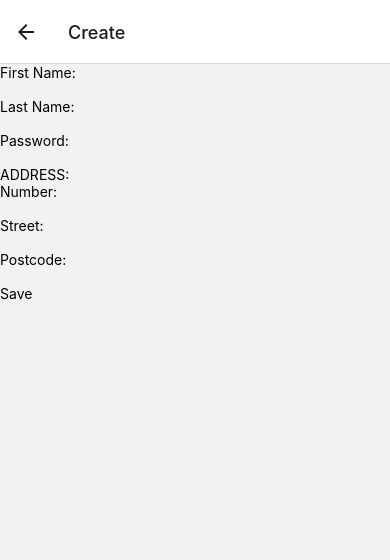
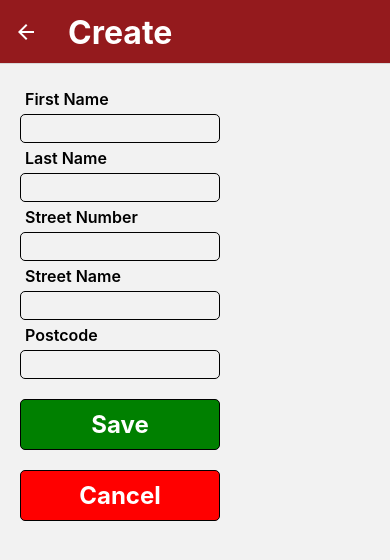
Before and after one commit to akkadaya/roi-contact-app, a React Native app in the folder roi-contacts-frontend/: screen /Create in a window 390 px wide. Shown: the top 560 px of the page. Built offline with nearby package versions, Linux system fonts and the light colour scheme; no server answers.

Commit message:
refactor

```diff
--- a/roi-contacts-frontend/App.js
+++ b/roi-contacts-frontend/App.js
@@ -1,6 +1,6 @@
 import { NavigationContainer } from '@react-navigation/native'
 import { createNativeStackNavigator } from '@react-navigation/native-stack'
-import { StyleSheet } from 'react-native'
+import { SafeAreaView, StatusBar, StyleSheet } from 'react-native'
 import { ThemeContext } from './ThemeContext'
 import { Screens } from './screens/index'
 
@@ -8,9 +8,13 @@ const Stack = createNativeStackNavigator()
 
 const App = () => {
     return (
-        <ThemeContext.Provider value={style}>
+        <ThemeContext.Provider value={styles}>
+            <SafeAreaView style={styles.safeAreaView}>
                 <NavigationContainer>
-                <Stack.Navigator initialRouteName='List'>
+                    <Stack.Navigator
+                        initialRouteName='List'
+                        screenOptions={styles.screenOptions}
+                    >
                         {/* <Stack.Screen
                         name='Login'
                         component={Login}
@@ -18,9 +22,6 @@ const App = () => {
                         <Stack.Screen
                             name='List'
                             component={Screens.List}
-                        // options={{
-                        //     headerTitleAlign: 'center'
-                        // }}
                         />
                         <Stack.Screen
                             name='Create'
@@ -40,6 +41,7 @@ const App = () => {
                         />
                     </Stack.Navigator>
                 </NavigationContainer>
+            </SafeAreaView>
         </ThemeContext.Provider>
     )
 }
@@ -77,8 +79,25 @@ export default App
 //     )
 // }
 
-const style = StyleSheet.create({
+const styles = StyleSheet.create({
+    safeAreaView: {
+        flex: 1,
+        marginTop: StatusBar.currentHeight || 0,
+        backgroundColor: '#941a1d',
+        justifyContent: 'center'
+        // alignItems: 'center'
+    },
     appBackground: {
-        backgroundColor: '#fff'
+        backgroundColor: '#fafafa'
+    },
+    screenOptions: {
+        headerStyle: {
+            backgroundColor: '#941a1d'
+        },
+        headerTintColor: '#fff',
+        headerTitleStyle: {
+            fontWeight: 'bold',
+            fontSize: 32
+        }
     }
 })
--- /dev/null
+++ b/roi-contacts-frontend/components/Button.jsx
@@ -0,0 +1,56 @@
+import { Pressable, StyleSheet, Text } from 'react-native'
+
+export const PrimaryButton = ({ onPress, label }) => {
+    return (
+        <Pressable
+            style={styles.primaryButton}
+            onPress={onPress}
+        >
+            <Text
+                style={styles.buttonLabel}
+                children={label}
+            />
+        </Pressable>
+    )
+}
+
+export const SecondaryButton = ({ onPress, label, style }) => {
+    return (
+        <Pressable
+            style={{ ...styles.secondaryButton, ...style }}
+            onPress={onPress}
+        >
+            <Text
+                style={styles.buttonLabel}
+                children={label}
+            />
+        </Pressable>
+    )
+}
+
+const styles = StyleSheet.create({
+    primaryButton: {
+        borderWidth: 1,
+        maxWidth: 200,
+        borderRadius: 5,
+        marginVertical: 10,
+        padding: 10,
+        alignItems: 'center',
+        backgroundColor: 'green',
+        marginTop: 20
+    },
+    secondaryButton: {
+        borderWidth: 1,
+        maxWidth: 200,
+        borderRadius: 5,
+        marginVertical: 10,
+        padding: 10,
+        alignItems: 'center',
+        backgroundColor: 'red'
+    },
+    buttonLabel: {
+        color: '#fff',
+        fontSize: 24,
+        fontWeight: '700'
+    }
+})
--- /dev/null
+++ b/roi-contacts-frontend/components/FormField.jsx
@@ -0,0 +1,28 @@
+import { StyleSheet, Text, TextInput, View } from 'react-native'
+
+export const FormField = ({ form, setForm, label, stateField }) => {
+    return (
+        <View>
+            <Text style={styles.label}>{label}</Text>
+            <TextInput
+                style={styles.textInput}
+                value={form[stateField]}
+                onChangeText={(text) => setForm((prev) => ({ ...prev, [stateField]: text }))}
+            />
+        </View>
+    )
+}
+
+const styles = StyleSheet.create({
+    label: {
+        fontSize: 16,
+        padding: 5,
+        fontWeight: '600'
+    },
+    textInput: {
+        maxWidth: 200,
+        borderRadius: 5,
+        borderWidth: 1,
+        padding: 5
+    }
+})
--- a/roi-contacts-frontend/screens/Create.js
+++ b/roi-contacts-frontend/screens/Create.js
@@ -1,27 +1,30 @@
 import { useNavigation } from '@react-navigation/native'
 import { useState } from 'react'
-import { Pressable, Text, TextInput, View } from 'react-native'
+import { ScrollView, StyleSheet, View } from 'react-native'
+import { PrimaryButton, SecondaryButton } from '../components/Button'
+import { FormField } from '../components/FormField'
 import { createPerson } from '../services'
 
 export const Create = () => {
     const navigation = useNavigation()
 
-    const [firstName, setFirstName] = useState('')
-    const [lastName, setLastName] = useState('')
-    const [password, setPassword] = useState('')
-    const [number, setNumber] = useState('')
-    const [street, setStreet] = useState('')
-    const [postcode, setPostcode] = useState('')
+    const [form, setForm] = useState({
+        firstName: '',
+        lastName: '',
+        password: '',
+        number: '',
+        street: '',
+        postcode: ''
+    })
 
-    const save = () => {
-        let data = {
-            firstName,
-            lastName,
-            password,
+    const onSave = () => {
+        const data = {
+            firstName: form.firstName,
+            lastName: form.lastName,
             address: {
-                number,
-                street,
-                postcode
+                number: form.number,
+                street: form.street,
+                postcode: form.postcode
             }
         }
 
@@ -30,44 +33,43 @@ export const Create = () => {
             .catch((e) => console.error('Error:', e))
     }
 
+    const fields = [
+        { label: 'First Name', stateField: 'firstName' },
+        { label: 'Last Name', stateField: 'lastName' },
+        { label: 'Street Number', stateField: 'number' },
+        { label: 'Street Name', stateField: 'street' },
+        { label: 'Postcode', stateField: 'postcode' }
+    ]
+
     return (
-        <View>
-            <Text>First Name:</Text>
-            <TextInput
-                value={firstName}
-                onChangeText={setFirstName}
-            />
+        <ScrollView>
+            <View style={styles.contentContainer}>
+                {fields.map((field, index) => (
+                    <FormField
+                        key={index}
+                        form={form}
+                        setForm={setForm}
+                        label={field.label}
+                        stateField={field.stateField}
+                    />
+                ))}
 
-            <Text>Last Name:</Text>
-            <TextInput
-                value={lastName}
-                onChangeText={setLastName}
-            />
-            <Text>Password:</Text>
-            <TextInput
-                value={password}
-                onChangeText={setPassword}
-            />
-            <Text>ADDRESS:</Text>
-            <Text>Number:</Text>
-            <TextInput
-                value={number}
-                onChangeText={setNumber}
-            />
-            <Text>Street:</Text>
-            <TextInput
-                value={street}
-                onChangeText={setStreet}
-            />
-            <Text>Postcode:</Text>
-            <TextInput
-                value={postcode}
-                onChangeText={setPostcode}
-            />
-
-            <Pressable onPress={save}>
-                <Text>Save</Text>
-            </Pressable>
-        </View>
+                <PrimaryButton
+                    label={'Save'}
+                    onPress={onSave}
+                />
+                <SecondaryButton
+                    label={'Cancel'}
+                    onPress={navigation.goBack}
+                />
+            </View>
+        </ScrollView>
     )
 }
+
+const styles = StyleSheet.create({
+    contentContainer: {
+        marginTop: 20,
+        marginLeft: 20
+    }
+})
--- a/roi-contacts-frontend/screens/Delete.js
+++ b/roi-contacts-frontend/screens/Delete.js
@@ -1,25 +1,40 @@
 import { useNavigation, useRoute } from '@react-navigation/native'
-import { Pressable, Text, View } from 'react-native'
+import { StyleSheet, Text, View } from 'react-native'
+import { PrimaryButton, SecondaryButton } from '../components/Button'
 
 export const Delete = () => {
     const route = useRoute()
-    let p = route.params
+    const { person } = route.params
     const navigation = useNavigation()
 
     const submit = () => {
-        fetch(`http://localhost:3000/contacts/${p._id}`, { method: 'DELETE' })
-            .then((r) => navigation.navigate('List', { action: 'delete', data: p }))
+        fetch(`http://localhost:3000/contacts/${person._id}`, { method: 'DELETE' })
+            .then((r) => navigation.navigate('List', { action: 'delete', data: person }))
             .catch((e) => console.error(e.message))
     }
 
     return (
-        <View>
+        <View style={styles.contentContainer}>
             <Text>
-                Are you sure you want to delete {p.firstName} {p.lastName}
+                Are you sure you want to delete {person.firstName} {person.lastName}
             </Text>
-            <Pressable onPress={submit}>
-                <Text>Delete</Text>
-            </Pressable>
+            <SecondaryButton
+                onPress={submit}
+                label={'Delete'}
+            />
+            <PrimaryButton
+                onPress={navigation.goBack}
+                label={'Go Back'}
+                // style={{ backgroundColor: 'orange' }}
+            />
         </View>
     )
 }
+
+const styles = StyleSheet.create({
+    contentContainer: {
+        marginTop: 20,
+        marginLeft: 20,
+        alignItems: 'center'
+    }
+})
--- a/roi-contacts-frontend/screens/List.js
+++ b/roi-contacts-frontend/screens/List.js
@@ -1,7 +1,7 @@
 import { MaterialCommunityIcons } from '@expo/vector-icons'
 import { useNavigation, useRoute } from '@react-navigation/native'
 import { useContext, useEffect, useState } from 'react'
-import { Pressable, StyleSheet, Text, View } from 'react-native'
+import { FlatList, Pressable, StyleSheet, Text, View } from 'react-native'
 import { ThemeContext } from '../ThemeContext'
 import { getPeople } from '../services'
 
@@ -19,6 +19,7 @@ export const List = () => {
                 break
             case 'update':
                 setPeople((prev) => prev.map((p) => (p._id == params.data._id ? params.data : p)))
+                break
             case 'delete':
                 setPeople((prev) => prev.filter((p) => p._id != params.data._id))
                 break
@@ -29,37 +30,41 @@ export const List = () => {
     }, [params])
 
     return (
-        <View style={style.appBackground}>
+        <>
             <Pressable
                 onPress={() => navigate('Create')}
                 style={styles.addContactButton}
             >
                 <Text style={styles.addContactButtonText}>Add Contact</Text>
             </Pressable>
-            {people.map((person) => (
-                <ContactTile
-                    key={person._id}
-                    person={person}
-                />
-            ))}
-        </View>
+            <FlatList
+                style={style.appBackground}
+                data={people}
+                renderItem={({ item }) => (
+                    <ContactTile
+                        key={item._id}
+                        person={item}
+                    />
+                )}
+                keyExtractor={(person) => person._id}
+            />
+        </>
     )
 }
 
-const ContactTile = (props) => {
+const ContactTile = ({ person }) => {
     const { navigate } = useNavigation()
-    const style = useContext(ThemeContext)
-
-    const { person } = props
+    // const style = useContext(ThemeContext)
+    // const { person } = props
 
     return (
         <View style={styles.contactTile}>
-            <Text>
+            <Text style={styles.contactText}>
                 {person.lastName}, {person.firstName}
             </Text>
             <View style={{ flexDirection: 'row' }}>
                 <Pressable
-                    onPress={() => navigate('Details', person)}
+                    onPress={() => navigate('Details', { person })}
                     style={styles.contactButton}
                 >
                     <MaterialCommunityIcons
@@ -69,7 +74,7 @@ const ContactTile = (props) => {
                     />
                 </Pressable>
                 <Pressable
-                    onPress={() => navigate('Update', person)}
+                    onPress={() => navigate('Update', { person })}
                     style={styles.contactButton}
                 >
                     <MaterialCommunityIcons
@@ -79,7 +84,7 @@ const ContactTile = (props) => {
                     />
                 </Pressable>
                 <Pressable
-                    onPress={() => navigate('Delete', person)}
+                    onPress={() => navigate('Delete', { person })}
                     style={styles.contactButton}
                 >
                     <MaterialCommunityIcons
@@ -106,7 +111,13 @@ const styles = StyleSheet.create({
         borderRadius: 10,
         shadowOffset: { height: 5, width: 5 },
         shadowOpacity: 0.4,
-        shadowColor: '#000'
+        shadowColor: '#000',
+        alignItems: 'center'
+    },
+    contactText: {
+        fontSize: 18,
+        fontWeight: '500',
+        justifyContent: 'space-around'
     },
     contactButton: {
         padding: 10,
--- a/roi-contacts-frontend/screens/Update.js
+++ b/roi-contacts-frontend/screens/Update.js
@@ -1,65 +1,90 @@
 import { useNavigation, useRoute } from '@react-navigation/native'
 import { useState } from 'react'
-import { Pressable, Text, TextInput, View } from 'react-native'
+import { ScrollView, StyleSheet, View } from 'react-native'
+import { PrimaryButton, SecondaryButton } from '../components/Button'
+import { FormField } from '../components/FormField'
 
 export const Update = () => {
-    //navigation
     const navigation = useNavigation()
     const route = useRoute()
-    let p = route.params
-    //state
-    const [firstName, setFirstName] = useState(p.firstName)
-    const [lastName, setLastName] = useState(p.lastName)
-    const [number, setNumber] = useState(p.address.number)
-    const [street, setStreet] = useState(p.address.street)
-    const [postcode, setPostcode] = useState(p.address.postcode)
-    //functions
-    const save = () => {
-        let data = { _id: p._id, firstName, lastName, address: { number, street, postcode } }
+    const { person } = route.params
 
-        fetch(`http://localhost:3000/contacts/${p._id}`, {
+    const [form, setForm] = useState({
+        firstName: person?.firstName,
+        lastName: person?.lastName,
+        number: person?.address?.number,
+        street: person?.address?.street,
+        postcode: person?.address?.postcode
+    })
+
+    const fields = [
+        { label: 'First Name', stateField: 'firstName' },
+        { label: 'Last Name', stateField: 'lastName' },
+        { label: 'Street Number', stateField: 'number' },
+        { label: 'Street Name', stateField: 'street' },
+        { label: 'Postcode', stateField: 'postcode' }
+    ]
+
+    const onSave = () => {
+        const data = {
+            // _id: person?._id,
+            firstName: form.firstName,
+            lastName: form.lastName,
+            address: {
+                number: form.number,
+                street: form.street,
+                postcode: form.postcode
+            }
+        }
+
+        fetch(`http://localhost:3000/contacts/${person._id}`, {
             method: 'PUT',
             headers: { 'Content-Type': 'application/json' },
             body: JSON.stringify(data)
         })
             .then((response) => response.json())
-            .then((j) => navigation.navigate('List', { data: j, action: 'update' }))
+            .then((p) => navigation.navigate('List', { data: p, action: 'update' }))
             .catch((e) => console.error('Error:', e))
     }
-    //JSX
+
     return (
-        <View>
-            <Text>First Name:</Text>
-            <TextInput
-                value={firstName}
-                onChangeText={setFirstName}
-            />
-
-            <Text>Last Name:</Text>
-            <TextInput
-                value={lastName}
-                onChangeText={setLastName}
-            />
-            <Text>ADDRESS:</Text>
-            <Text>Number:</Text>
-            <TextInput
-                value={number}
-                onChangeText={setNumber}
-            />
-            <Text>Street:</Text>
-            <TextInput
-                value={street}
-                onChangeText={setStreet}
-            />
-            <Text>Postcode:</Text>
-            <TextInput
-                value={postcode}
-                onChangeText={setPostcode}
-            />
-
-            <Pressable onPress={save}>
-                <Text>Save</Text>
-            </Pressable>
-        </View>
+        <ScrollView>
+            <View style={styles.contentContainer}>
+                <View style>
+                    {fields.map((field, index) => (
+                        <FormField
+                            key={index}
+                            form={form}
+                            setForm={setForm}
+                            label={field.label}
+                            stateField={field.stateField}
+                        />
+                    ))}
+                </View>
+                <PrimaryButton
+                    label={'Update'}
+                    onPress={onSave}
+                />
+                <SecondaryButton
+                    label={'Cancel'}
+                    onPress={navigation.goBack}
+                />
+            </View>
+        </ScrollView>
     )
 }
+
+const styles = StyleSheet.create({
+    contentContainer: {
+        marginTop: 20,
+        marginLeft: 20
+    },
+    label: {
+        fontSize: 16
+    },
+    textInput: {
+        maxWidth: 200,
+        borderRadius: 5,
+        borderWidth: 1
+    }
+})
```
Also changed, not shown: roi-contacts-frontend/app.json (+5 -2 lines), 1 other file (tests, documents, lock files or other folders). Lines whose indentation alone changed are shown as unchanged.
